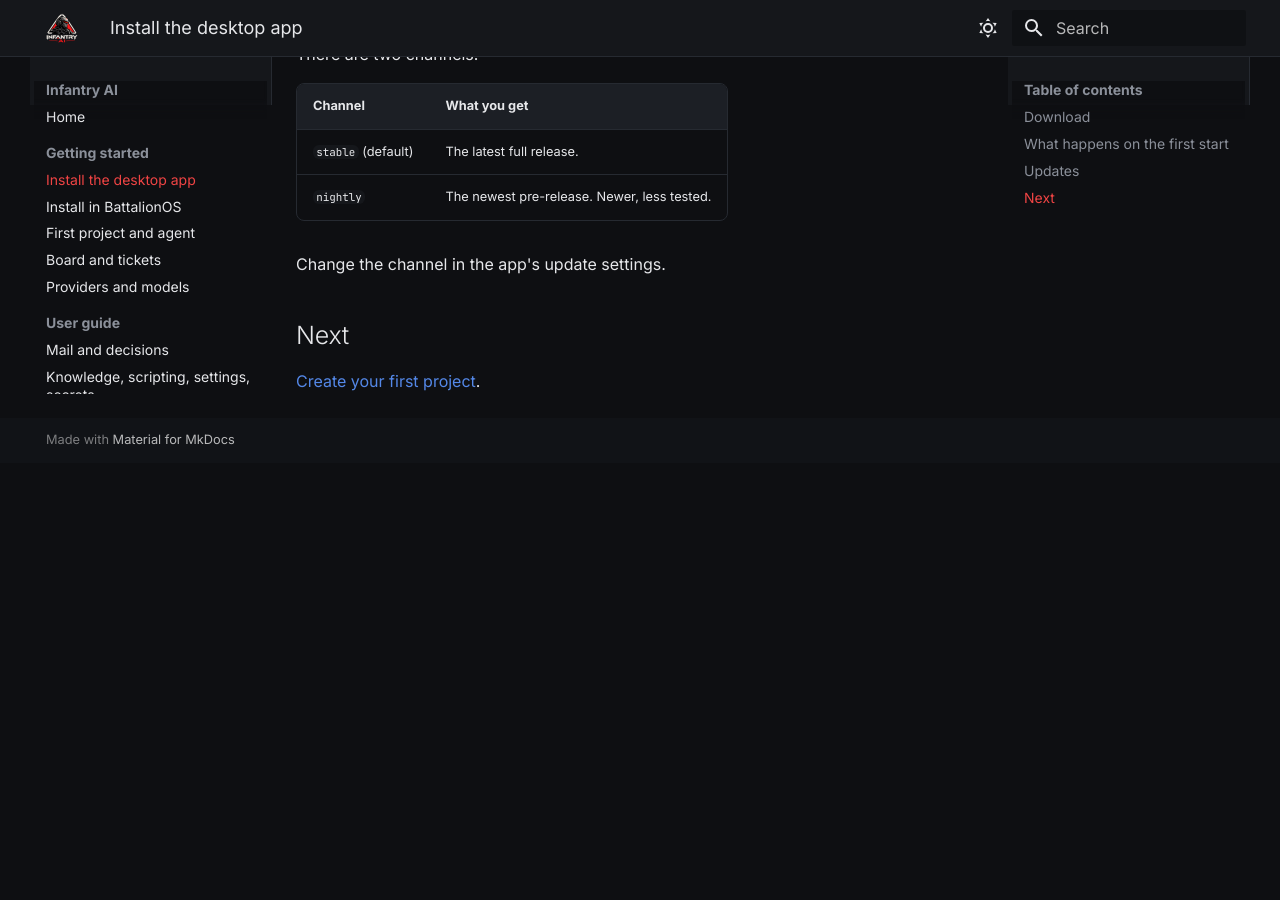
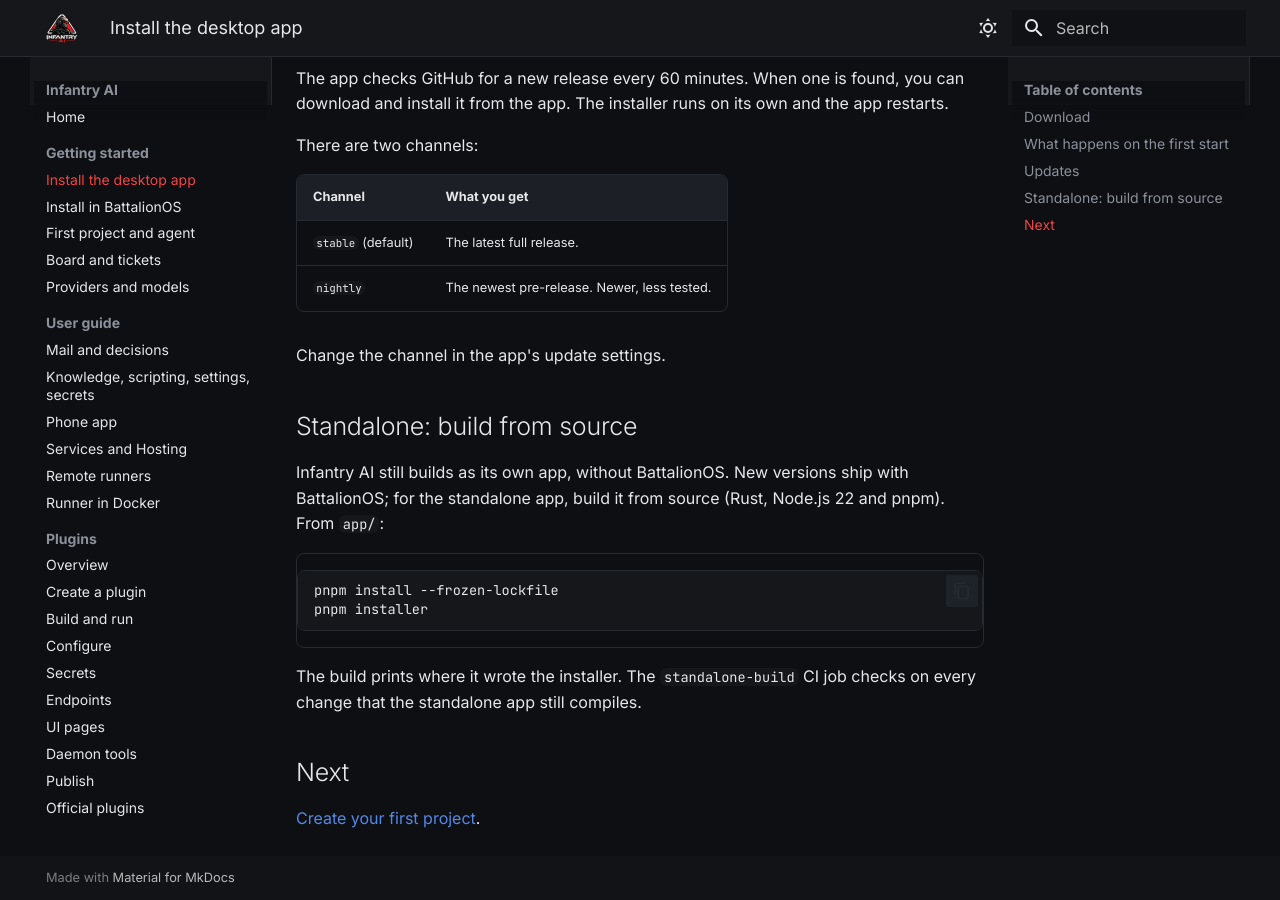
Before and after one commit to SuperiorSoft-LLC/infantry-ai, an MkDocs documentation site: the page built from docs/wiki/install-desktop.md, in a window 1280 px wide and 900 px high, scrolled down 951 px. Built offline with MkDocs 1.6.1 and Material for MkDocs 9.7.7, drawn with Linux system fonts in a browser that asks for light colours; before the commit the page ends 1414 px from its top, so only the background shows below that; some of the changed text lies outside the part shown.

Commit message:
BOS-DEFAULT-INF: Infantry AI comes with BattalionOS by default; the standalone build stays possible
- standalone-build CI job (new; no release workflow touched): on battalion-os pushes and PRs it compiles the
  standalone desktop app (pnpm tauri build --debug --no-bundle) and the daemon. No signing, bundle, tag or release.
- docs/wiki/install-desktop.md: default = install BattalionOS, Infantry AI comes with it; one short
  "Standalone: build from source" section.
- docs/wiki/install-battalionos.md: the first-open notice line, the phone does the same, and a removed app is not put back.

Co-Authored-By: Claude Sonnet 5.5 <noreply@anthropic.com>

````diff
--- a/docs/wiki/install-desktop.md
+++ b/docs/wiki/install-desktop.md
@@ -1,4 +1,7 @@
 # Install the desktop app
+
+**The default is BattalionOS.** Install BattalionOS and Infantry AI comes with it: see
+[Install Infantry AI in BattalionOS](install-battalionos.md). The rest of this page is the standalone app.
 
 ## Download
 
@@ -42,6 +45,19 @@ There are two channels:
 
 Change the channel in the app's update settings.
 
+## Standalone: build from source
+
+Infantry AI still builds as its own app, without BattalionOS. New versions ship with BattalionOS; for the standalone
+app, build it from source (Rust, Node.js 22 and pnpm). From `app/`:
+
+```
+pnpm install --frozen-lockfile
+pnpm installer
+```
+
+The build prints where it wrote the installer. The `standalone-build` CI job checks on every change that the
+standalone app still compiles.
+
 ## Next
 
 [Create your first project](first-project.md).
````
Also changed, not shown: docs/wiki/install-battalionos.md (+5 -1 lines), 1 other file.
